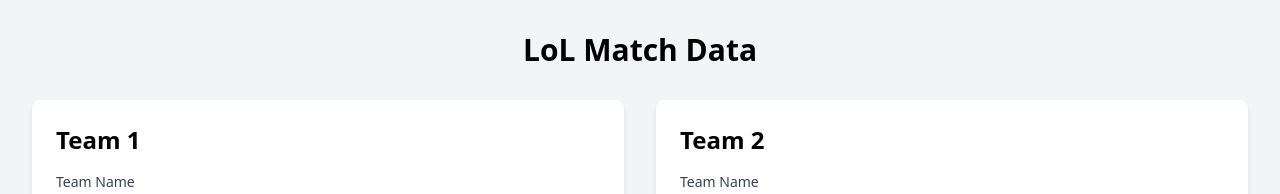
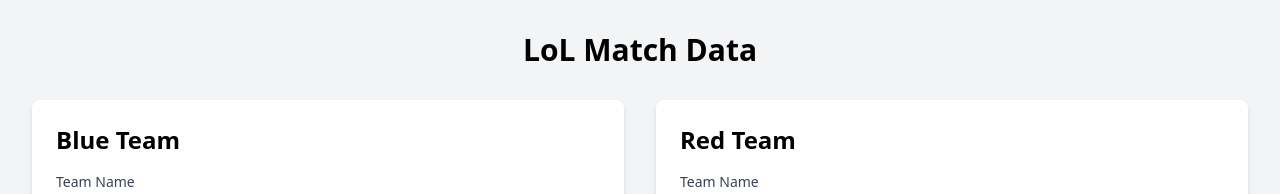
Before and after one commit to Film0re/match_stats_creation, a Vue app: page / in a window 1280 px wide. Shown: the top 194 px of the page. Built offline with nearby package versions, Linux system fonts and the light colour scheme; no server answers; the database is empty.

Commit message:
adds team column for red/blue, this is what riot uses so I can't really change it at this point without breaking stuff

```diff
--- a/src/views/AboutView.vue
+++ b/src/views/AboutView.vue
@@ -10,7 +10,7 @@
             :key="teamIndex"
             class="bg-white shadow-md rounded-lg p-6"
           >
-            <h2 class="text-2xl font-semibold mb-4">Team {{ teamIndex + 1 }}</h2>
+            <h2 class="text-2xl font-semibold mb-4">{{ teamIndex === 0 ? 'Blue Team' : 'Red Team' }}</h2>
             <div class="mb-4">
               <label :for="`team-${teamIndex}-name`" class="block text-sm font-medium text-gray-700"
                 >Team Name</label
@@ -422,7 +422,8 @@
     'match_length',
     'is_playoff',
     'season',
-    'week'
+    'week',
+    'team'
   ]
 
   const team_ids = teams.map((team) => team.id)
@@ -442,7 +443,8 @@
       matchLength.value,
       isPlayoff.value,
       season.value,
-      week.value
+      week.value,
+      teamIndex === 0 ? 100 : 200
     ])
   )
 
@@ -505,6 +507,10 @@
         }
       }
 
+
+      // If the player is on blue team, give them a team value of 100
+      // If the player is on red team, give them a team value of 200
+
       const updatedTeamIndex = teams.findIndex((team) => team.id === playerData.team_id)
       if (updatedTeamIndex !== -1 && playerIndex !== -1) {
         teams[updatedTeamIndex].players[playerIndex] = {
@@ -513,7 +519,8 @@
           kills: parseInt(playerData.kills),
           deaths: parseInt(playerData.deaths),
           assists: parseInt(playerData.assists),
-          cs: parseInt(playerData.cs)
+          cs: parseInt(playerData.cs),
+          team: updatedTeamIndex === 0 ? 100 : 200
         }
       }
 
```
